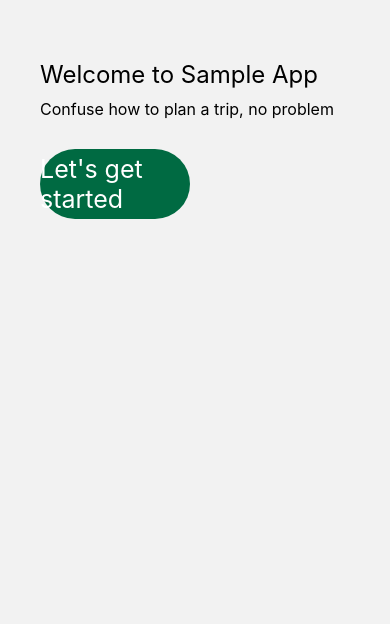
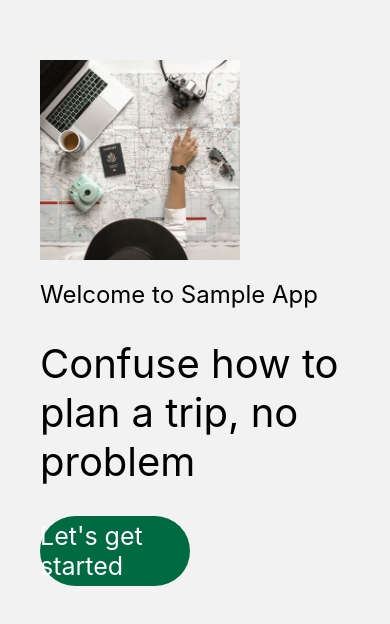
Before and after one commit to Anshul2k17saini/React_Native_base, a React Native app in the folder react_native_base/: screen /Home in a window 390 px wide. Shown: the part 190-814 px from the top of the page. Built offline with nearby package versions, Linux system fonts and the light colour scheme.

Commit message:
Home page need to fix

```diff
--- a/react_native_base/src/Home.js
+++ b/react_native_base/src/Home.js
@@ -8,19 +8,26 @@ export default function Home(props) {
     props.navigation.navigate("Login");
 }
     return (
-      <View style={styles.container}>
+    <View style={styles.container}>
+      <View>
+        <Image source={require('./assets/travel.png')} style={styles.appLogo} />
+      </View>
+      <View>
       <Text style={styles.title}>Welcome to Sample App</Text>
+      </View>
+      <View>
       <Text style={styles.description}>Confuse how to plan a trip, no problem</Text>
+      </View>
       <View>
        <Btn bgColor={darkGreen} textColor='white' btnLabel="Let's get started" Press={getstartedbtn}/>
-     </View>
+      </View>
     </View>
     );
   }
   const styles = StyleSheet.create({
     container: {
       marginHorizontal:40,
-      marginVertical:250
+      marginVertical:250,
     },
     appLogo: {
       width: 200,
@@ -32,8 +39,10 @@ export default function Home(props) {
       marginBottom: 10,
     },
     description: {
-      fontSize: 16,
+      fontSize: 40,
       marginBottom: 20,
+      marginTop: 20,
+      marginBottom:20
     },
     getStartedButton: {
       backgroundColor: '#007bff',
--- a/react_native_base/src/Login.js
+++ b/react_native_base/src/Login.js
@@ -66,11 +66,11 @@ const LoginScreen = (props) => {
       />
       {usernameError && <Text style={styles.error}>{usernameError}</Text>}
       </View>
-    <View style={{marginTop: 50, alignItems: "center"}}>
-     <Btn bgColor={darkGreen} textColor='white' btnLabel="Login" Press={handleLogin}/>
+     <View style={{marginTop: 50, alignItems: "center"}}>
+      <Btn bgColor='purple' textColor='white' btnLabel="Login" Press={handleLogin}/>
      </View>
-     <View>
-     <Btn bgColor='orange' textColor='white' btnLabel="Signin" Press={()=>props.navigation.navigate("Signup")}/>
+     <View style={{marginTop: 10, alignItems: "center",}}>
+      <Btn  bgColor='blue' textColor='white'  btnLabel="Signin" Press={()=>props.navigation.navigate("Signup")}/>
      </View>
 
     </View>
```
Also changed, not shown: react_native_base/src/GetStarted.js (deleted, +0 -22 lines), react_native_base/src/assets/travel.png (added).
